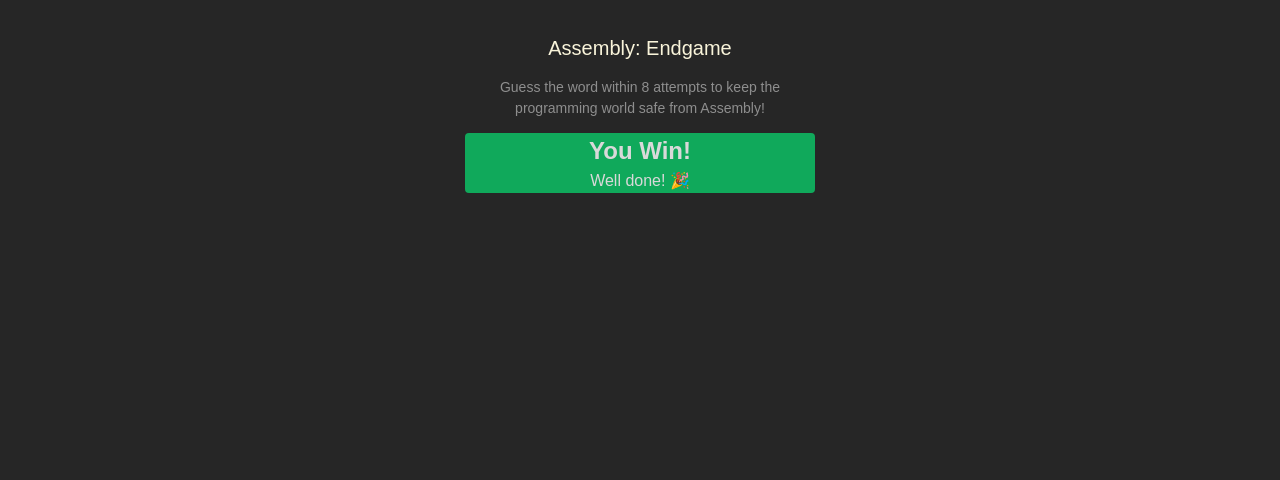
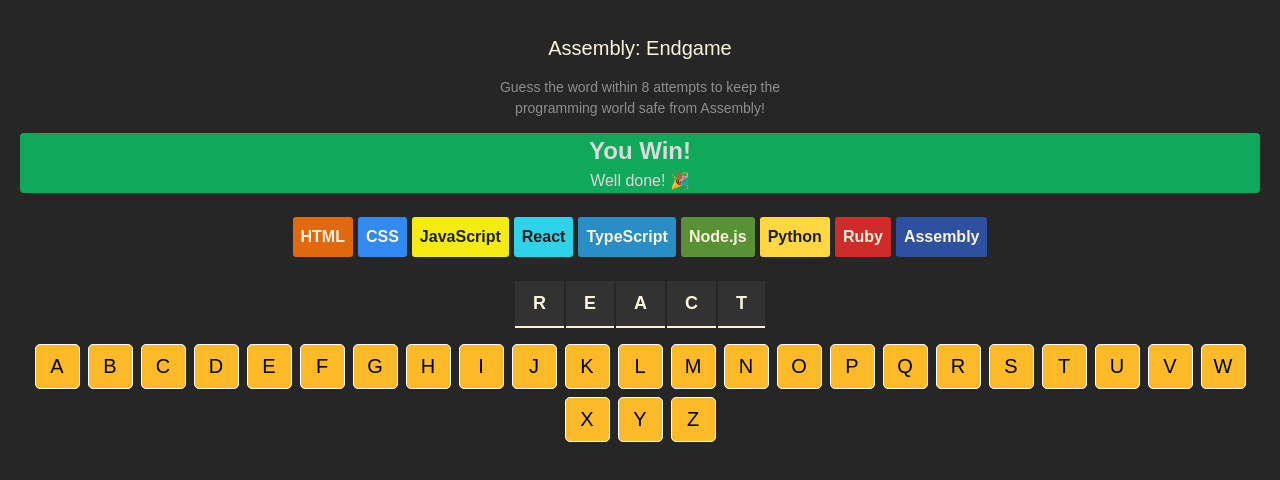
Before and after one commit to baileyloewe/ProgrammingHangman, a React (Vite) app: page / in a window 1280 px wide. Shown: the top 480 px of the page. Built offline with nearby package versions, Linux system fonts and the light colour scheme.

Commit message:
Continued fleshing out layout

```diff
--- a/App.jsx
+++ b/App.jsx
@@ -1,4 +1,26 @@
+import { languages } from "./languages.js"
+import { useState } from 'react'
+import { nanoid } from "nanoid"
+
+
 export default function Hangman() {
+
+  const languageElements = languages.map(lang => {
+    const styles = {
+      backgroundColor: lang.backgroundColor,
+      color: lang.color
+    }
+    return <span className="language-chip" key={lang.name}style={styles}>{lang.name}</span>
+  })
+
+  const [word, setWord] = useState(() => "react")
+
+  const letterElements = word.split('').map(letter => <span className="letter" key={nanoid()}>{letter.toUpperCase()}</span>)
+
+  const alphabet = "abcdefghijklmnopqrstuvwxyz"
+
+  const keyboardElements = alphabet.split('').map(letter => <button className="key">{letter.toUpperCase()}</button>)
+
   return (
       <main>
           <header>
@@ -9,6 +31,15 @@
           <section className="game-status">
             <h2>You Win!</h2>
             <p>Well done! 🎉</p>
+          </section>
+          <section className="language-chips">
+            {languageElements}
+          </section>
+          <section className="word">
+            {letterElements}
+          </section>
+          <section className="keyboard">
+            {keyboardElements}
           </section>
       </main>
   )
--- a/index.css
+++ b/index.css
@@ -34,6 +34,7 @@
 }
 
 header {
+  margin: 0 auto;
   text-align: center;
   max-width: 350px;
 }
@@ -70,6 +71,60 @@
     padding: 0;
 }
 
+section.language-chips {
+  display: flex;
+  flex-wrap: wrap;
+  margin: 1.5em auto;
+  gap: 5px;
+  justify-content: center;
+  max-width: 90%;
+}
+
+span.language-chip {
+  border-radius: 3px;
+  font-weight: 700;
+  padding: .5em;
+}
+
+section.word {
+  display: flex;
+  justify-content: center;
+  flex-wrap: wrap;
+  width: 100%;
+}
+
+span.letter {
+  font-size: 1.125rem;
+  font-weight: bold;
+  padding: .50em 1em;
+  background-color: #323232;
+  color: #F9F4DA;
+  border-bottom: 2px solid #F9F4DA;
+  margin: 0 1px;
+}
+
+section.keyboard {
+  margin: 1em 0;
+  display: flex;
+  justify-content: center;
+  flex-wrap: wrap;
+  gap: 8px;
+}
+
+button {
+  cursor: pointer;
+}
+
+button.key {
+  font-size: 1.25rem;
+  background-color: #FCBA29;
+  color: black;
+  width: 2.25em;
+  height: 2.25em;
+  border: 1px solid white;
+  border-radius: 5px;
+}
+
 @media (prefers-color-scheme: light) {
   :root {
     color: #213547;
--- /dev/null
+++ b/languages.js
@@ -0,0 +1,47 @@
+export const languages = [
+    {
+        name: "HTML",
+        backgroundColor: "#E2680F",
+        color: "#F9F4DA",
+    },
+    {
+        name: "CSS",
+        backgroundColor: "#328AF1",
+        color: "#F9F4DA",
+    },
+    {
+        name: "JavaScript",
+        backgroundColor: "#F4EB13",
+        color: "#1E1E1E",
+    },
+    {
+        name: "React",
+        backgroundColor: "#2ED3E9",
+        color: "#1E1E1E",
+    },
+    {
+        name: "TypeScript",
+        backgroundColor: "#298EC6",
+        color: "#F9F4DA",
+    },
+    {
+        name: "Node.js",
+        backgroundColor: "#599137",
+        color: "#F9F4DA",
+    },
+    {
+        name: "Python",
+        backgroundColor: "#FFD742",
+        color: "#1E1E1E",
+    },
+    {
+        name: "Ruby",
+        backgroundColor: "#D02B2B",
+        color: "#F9F4DA",
+    },
+    {
+        name: "Assembly",
+        backgroundColor: "#2D519F",
+        color: "#F9F4DA",
+    },
+]
--- a/package.json
+++ b/package.json
@@ -10,6 +10,7 @@
     "preview": "vite preview"
   },
   "dependencies": {
+    "nanoid": "^5.1.5",
     "react": "^19.1.1",
     "react-dom": "^19.1.1"
   },
```
Also changed, not shown: 1 other file (tests, documents, lock files or other folders). Lines whose indentation alone changed are shown as unchanged.
